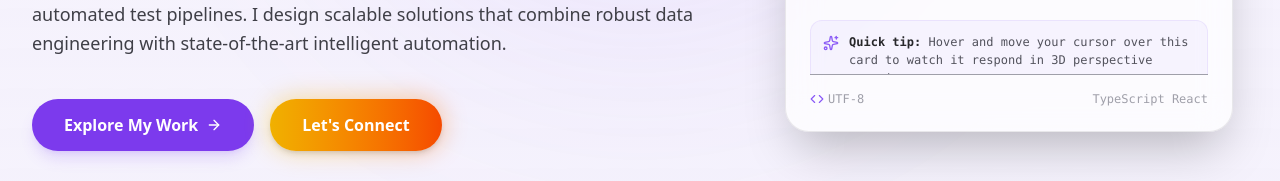
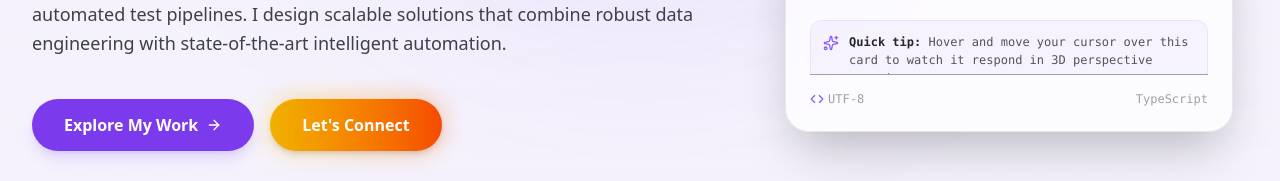
Before and after one commit to Ishaan-SD/portfolio, a Next.js app: page / in a window 1280 px wide. Shown: the part 452-633 px from the top of the page. Built offline with nearby package versions, Linux system fonts and the light colour scheme.

Commit message:
copy: update contact description to highlight backend/automation focus and adjust syntax label

```diff
--- a/src/components/Contact.tsx
+++ b/src/components/Contact.tsx
@@ -138,7 +138,7 @@ export default function Contact() {
                 Let&apos;s build something exceptional.
               </h3>
               <p className="text-sm sm:text-base text-zinc-700 dark:text-zinc-400 leading-relaxed">
-                I&apos;m always excited to collaborate on new digital tools, design structures, responsive layouts, or full-stack React systems. Send a message, and I&apos;ll get back to you within 24 hours.
+                I&apos;m always excited to collaborate on new backend architectures, automation pipelines, intelligent data workflows, or LLM-powered applications. Send a message, and I&apos;ll get back to you within 24 hours.
               </p>
             </div>
 
--- a/src/components/Hero.tsx
+++ b/src/components/Hero.tsx
@@ -205,7 +205,7 @@ export default function Hero() {
                 <Code className="w-3.5 h-3.5 text-brand-500" />
                 <span>UTF-8</span>
               </div>
-              <span>TypeScript React</span>
+              <span>TypeScript</span>
             </div>
           </div>
         </div>
```
